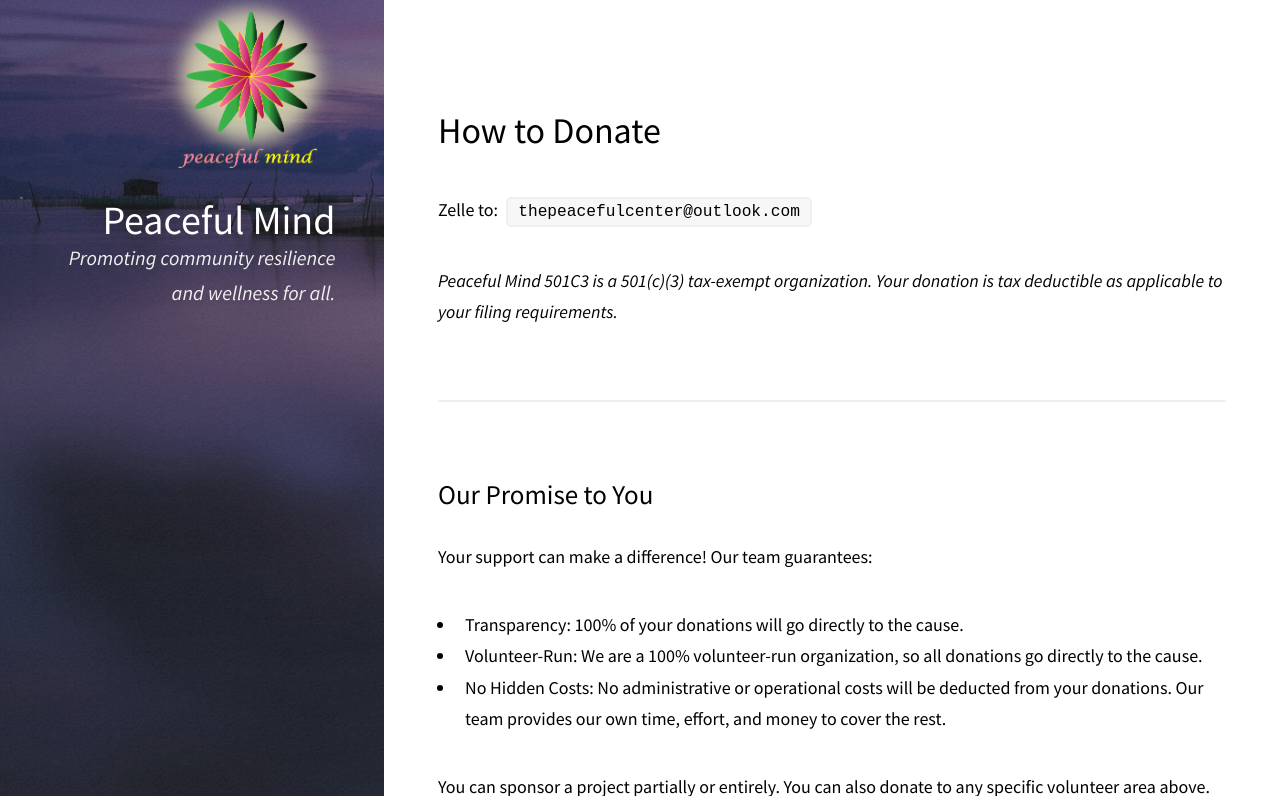
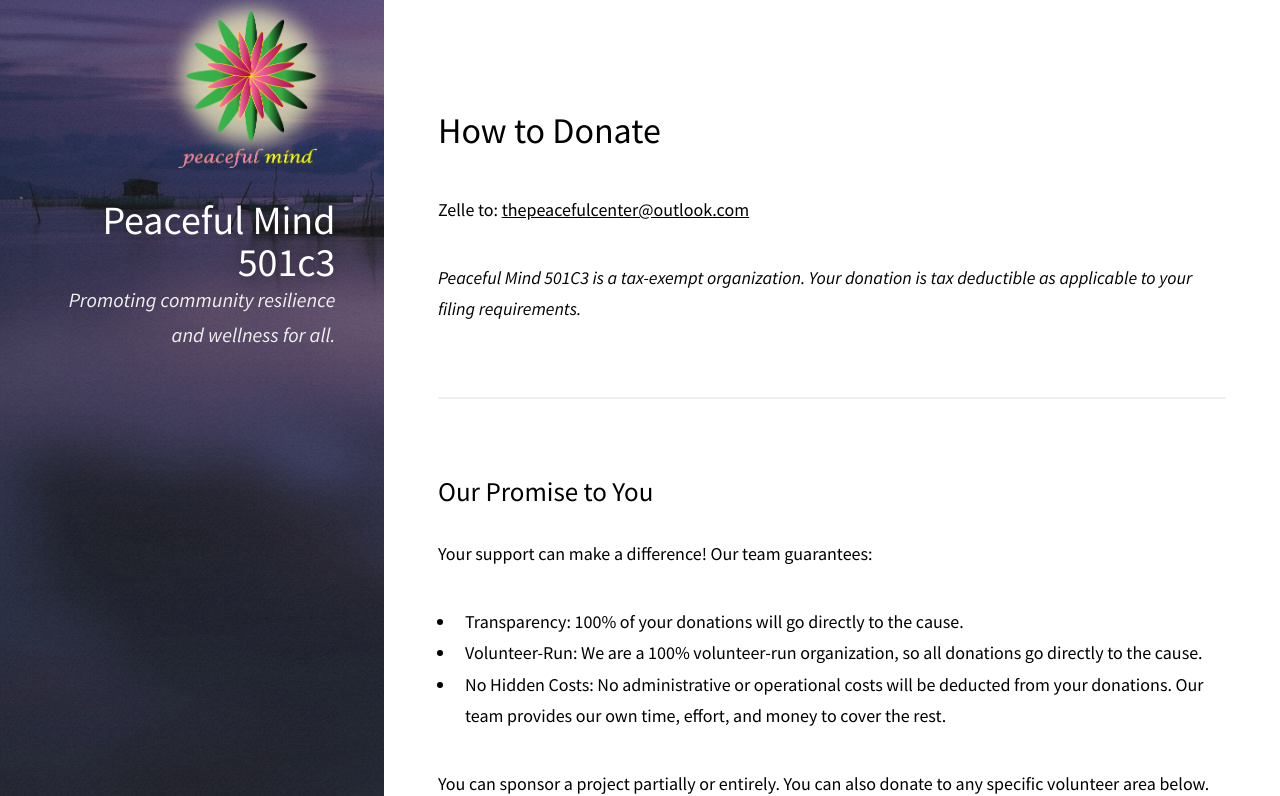
Before and after one commit to peacefulcenter/peacefulcenter.github.io, a Jekyll site: the page built from pages/donate.md, in a window 1280 px wide and 900 px high, cut to the strip 104-900 px from the top of the window. Built offline with Jekyll 4.4.1, drawn with Linux system fonts in a browser that asks for light colours; our own code applies the rules of GitHub Pages for plain Markdown files.

Commit message:
Changed wording

```diff
--- a/_config.yml
+++ b/_config.yml
@@ -1,5 +1,5 @@
 # Grantmaker settings
-foundation_name: Peaceful Mind
+foundation_name: Peaceful Mind 501c3
 foundation_tagline: Promoting community resilience and wellness for all.
 
 # Social media settings
--- a/index.html
+++ b/index.html
@@ -4,7 +4,7 @@
 <!-- One -->
 <section id="one">
   <header class="major">
-    <h1>Welcome to {{ site.foundation_name }} (501c3)</h1>
+    <h1>Welcome to Our Charity Organization</h1>
   </header>
   <p>{{ site.description }}</p>
   <p><strong>We warmly encourage you to learn more about us!</strong></p>
--- a/pages/donate.md
+++ b/pages/donate.md
@@ -5,9 +5,9 @@
 
 # How to Donate
 
-**Zelle to:** `thepeacefulcenter@outlook.com`
+**Zelle to: <u>thepeacefulcenter@outlook.com</u>**
 
-_Peaceful Mind 501C3 is a 501(c)(3) tax-exempt organization. Your donation is tax deductible as applicable to your filing requirements._
+_Peaceful Mind 501C3 is a tax-exempt organization. Your donation is tax deductible as applicable to your filing requirements._
 
 <section id="one">
   <h2>Our Promise to You</h2>
@@ -17,7 +17,7 @@
     <li><strong>Volunteer-Run:</strong> We are a 100% volunteer-run organization, so all donations go directly to the cause.</li>
     <li><strong>No Hidden Costs:</strong> No administrative or operational costs will be deducted from your donations. Our team provides our own time, effort, and money to cover the rest.</li>
   </ul>
-  <p><strong>You can sponsor a project partially or entirely. You can also donate to any specific volunteer area above.</strong></p>
+  <p><strong>You can sponsor a project partially or entirely. You can also donate to any specific volunteer area below.</strong></p>
 </section>
 
 <details open>
```
